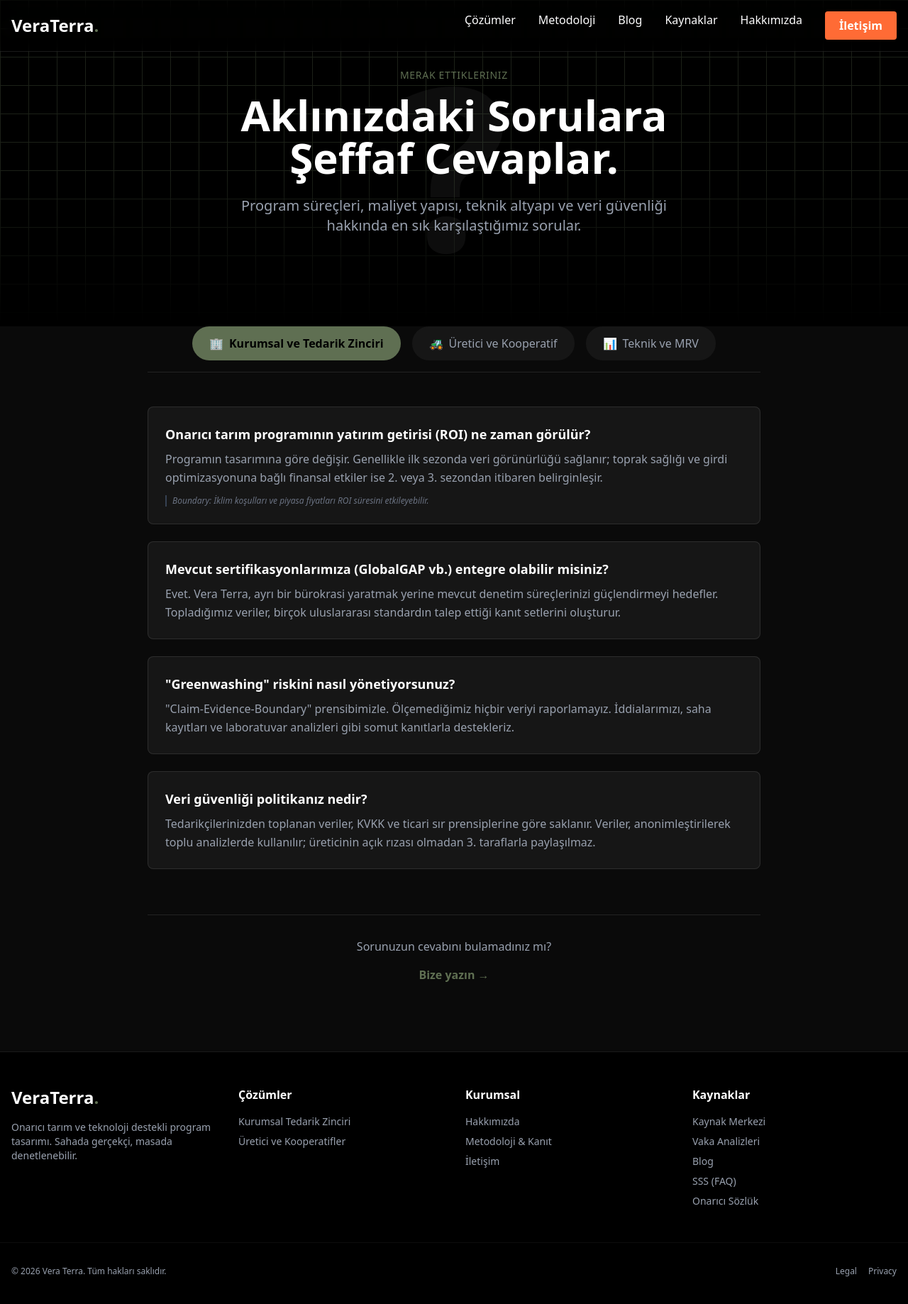
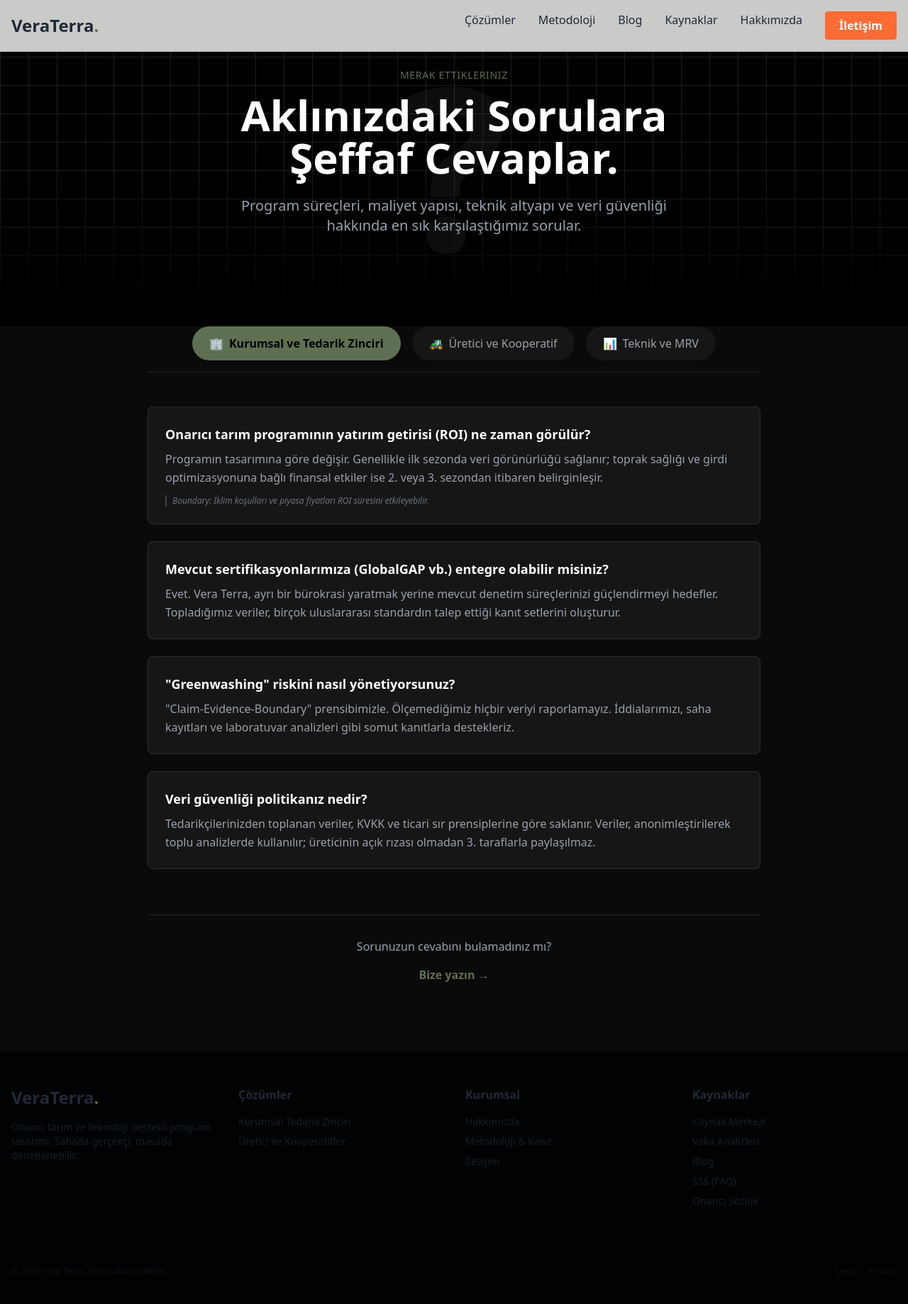
Before and after one commit to sanskript13/vera-terra-g3ph, a Next.js app: page /sss in a window 1280 px wide. Shown: the top 1838 px of the page at 71% size. Built offline with nearby package versions, Linux system fonts and the light colour scheme.

Commit message:
refactor: Enable light/dark mode support in core components (Home, Navbar, Footer)

```diff
--- a/app/components/Footer.tsx
+++ b/app/components/Footer.tsx
@@ -2,10 +2,10 @@ import Link from 'next/link';
 
 export function Footer() {
     return (
-        <footer className="bg-black text-gray-400 py-12 border-t border-white/10">
+        <footer className="bg-[var(--foreground)]/5 text-[var(--foreground)]/70 py-12 border-t border-[var(--foreground)]/10">
             <div className="max-w-screen-xl mx-auto px-4 grid md:grid-cols-4 gap-8">
                 <div className="col-span-1 md:col-span-1">
-                    <Link href="/" className="text-2xl font-bold text-white block mb-4">
+                    <Link href="/" className="text-2xl font-bold text-[var(--foreground)] block mb-4">
                         VeraTerra<span className="text-[var(--color-neon-blue)]">.</span>
                     </Link>
                     <p className="text-sm">
@@ -14,7 +14,7 @@ export function Footer() {
                 </div>
 
                 <div>
-                    <h4 className="text-white font-semibold mb-4">Çözümler</h4>
+                    <h4 className="text-[var(--foreground)] font-semibold mb-4">Çözümler</h4>
                     <ul className="space-y-2 text-sm">
                         <li><Link href="/cozumler/kurumsal-tedarik-zinciri" className="hover:text-[var(--color-neon-blue)] transition-colors">Kurumsal Tedarik Zinciri</Link></li>
                         <li><Link href="/cozumler/uretici-kooperatif" className="hover:text-[var(--color-neon-blue)] transition-colors">Üretici ve Kooperatifler</Link></li>
@@ -22,7 +22,7 @@ export function Footer() {
                 </div>
 
                 <div>
-                    <h4 className="text-white font-semibold mb-4">Kurumsal</h4>
+                    <h4 className="text-[var(--foreground)] font-semibold mb-4">Kurumsal</h4>
                     <ul className="space-y-2 text-sm">
                         <li><Link href="/hakkimizda" className="hover:text-[var(--color-neon-blue)] transition-colors">Hakkımızda</Link></li>
                         <li><Link href="/metodoloji" className="hover:text-[var(--color-neon-blue)] transition-colors">Metodoloji & Kanıt</Link></li>
@@ -31,7 +31,7 @@ export function Footer() {
                 </div>
 
                 <div>
-                    <h4 className="text-white font-semibold mb-4">Kaynaklar</h4>
+                    <h4 className="text-[var(--foreground)] font-semibold mb-4">Kaynaklar</h4>
                     <ul className="space-y-2 text-sm">
                         <li><Link href="/kaynaklar" className="hover:text-[var(--color-neon-blue)] transition-colors">Kaynak Merkezi</Link></li>
                         <li><Link href="/kaynaklar/vaka-analizleri" className="hover:text-[var(--color-neon-blue)] transition-colors">Vaka Analizleri</Link></li>
@@ -41,11 +41,11 @@ export function Footer() {
                     </ul>
                 </div>
             </div>
-            <div className="max-w-screen-xl mx-auto px-4 mt-12 pt-8 border-t border-white/5 text-xs flex flex-col md:flex-row justify-between items-center">
+            <div className="max-w-screen-xl mx-auto px-4 mt-12 pt-8 border-t border-[var(--foreground)]/5 text-xs flex flex-col md:flex-row justify-between items-center opacity-60">
                 <p>&copy; 2026 Vera Terra. Tüm hakları saklıdır.</p>
                 <div className="flex space-x-4 mt-4 md:mt-0">
-                    <Link href="#" className="hover:text-white transition-colors">Legal</Link>
-                    <Link href="#" className="hover:text-white transition-colors">Privacy</Link>
+                    <Link href="#" className="hover:text-[var(--foreground)] transition-colors">Legal</Link>
+                    <Link href="#" className="hover:text-[var(--foreground)] transition-colors">Privacy</Link>
                 </div>
             </div>
         </footer>
--- a/app/components/Navbar.tsx
+++ b/app/components/Navbar.tsx
@@ -16,15 +16,15 @@ export function Navbar() {
     ];
 
     return (
-        <nav className="fixed w-full z-50 top-0 start-0 border-b border-white/10 bg-black/50 backdrop-blur-md">
+        <nav className="fixed w-full z-50 top-0 start-0 border-b border-[var(--foreground)]/10 bg-[var(--background)]/80 backdrop-blur-md transition-colors duration-300">
             <div className="max-w-screen-xl flex flex-wrap items-center justify-between mx-auto p-4">
                 <Link href="/" className="flex items-center space-x-3 rtl:space-x-reverse">
-                    <span className="self-center text-2xl font-bold whitespace-nowrap text-white">VeraTerra<span className="text-[var(--color-neon-blue)]">.</span></span>
+                    <span className="self-center text-2xl font-bold whitespace-nowrap text-[var(--foreground)]">VeraTerra<span className="text-[var(--color-neon-blue)]">.</span></span>
                 </Link>
                 <button
                     onClick={() => setIsOpen(!isOpen)}
                     type="button"
-                    className="inline-flex items-center p-2 w-10 h-10 justify-center text-sm text-gray-400 rounded-lg md:hidden hover:bg-white/10 focus:outline-none"
+                    className="inline-flex items-center p-2 w-10 h-10 justify-center text-sm text-[var(--foreground)]/60 rounded-lg md:hidden hover:bg-[var(--foreground)]/10 focus:outline-none"
                 >
                     <span className="sr-only">Open main menu</span>
                     <svg className="w-5 h-5" aria-hidden="true" xmlns="http://www.w3.org/2000/svg" fill="none" viewBox="0 0 17 14">
@@ -32,12 +32,12 @@ export function Navbar() {
                     </svg>
                 </button>
                 <div className={`${isOpen ? 'block' : 'hidden'} w-full md:block md:w-auto`} id="navbar-default">
-                    <ul className="font-medium flex flex-col p-4 md:p-0 mt-4 border border-white/10 rounded-lg bg-black/80 md:flex-row md:space-x-8 md:mt-0 md:border-0 md:bg-transparent">
+                    <ul className="font-medium flex flex-col p-4 md:p-0 mt-4 border border-[var(--foreground)]/10 rounded-lg bg-[var(--background)] md:flex-row md:space-x-8 md:mt-0 md:border-0 md:bg-transparent">
                         {navLinks.map((link) => (
                             <li key={link.name}>
                                 <Link
                                     href={link.href}
-                                    className={`block py-2 px-3 rounded hover:bg-white/10 md:hover:bg-transparent md:border-0 md:hover:text-[var(--color-neon-blue)] md:p-0 transition-colors ${pathname === link.href ? 'text-[var(--color-neon-blue)]' : 'text-white'}`}
+                                    className={`block py-2 px-3 rounded hover:bg-[var(--foreground)]/10 md:hover:bg-transparent md:border-0 md:hover:text-[var(--color-neon-blue)] md:p-0 transition-colors ${pathname === link.href ? 'text-[var(--color-accent-pop)]' : 'text-[var(--foreground)]'}`}
                                 >
                                     {link.name}
                                 </Link>
```
Also changed, not shown: app/page.tsx (+29 -30 lines).
